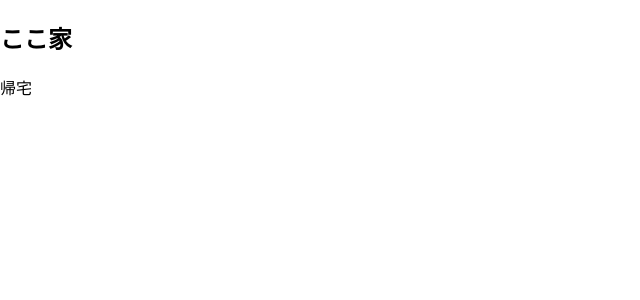
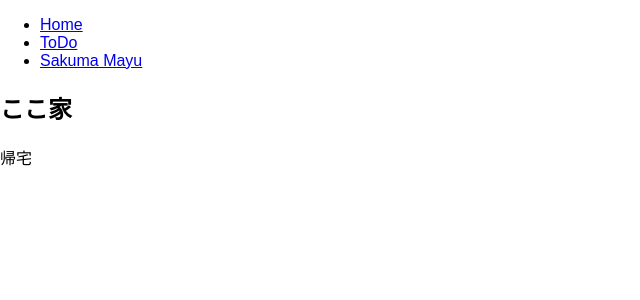
Before and after one commit to zenmaibane/ReactPractice, a React (Create React App) app: page / in a window 1280 px wide. Shown: the top 300 px of the page, without its empty margins (0-640 px from the left). Built offline with nearby package versions, Linux system fonts and the light colour scheme.

Commit message:
これがreact-routerかっつってる

```diff
--- a/src/components/App.tsx
+++ b/src/components/App.tsx
@@ -1,4 +1,4 @@
-import { BrowserRouter, Route } from 'react-router-dom';
+import { BrowserRouter, Route, Link } from 'react-router-dom';
 import * as React from 'react';
 import Sakumamayu from './Sakumamayu';
 import ToDo from './ToDo';
@@ -10,9 +10,18 @@ class App extends React.Component {
     return (
       <BrowserRouter>
         <div>
-          <Route path="/" component={Home} />
-          <Route path="/sakumamayu" component={Sakumamayu} />
-          <Route path="/todo" component={ToDo} />
+          <div>
+            <ul>
+              <li><Link to="/">Home</Link></li>
+              <li><Link to="/todo">ToDo</Link></li>
+              <li><Link to="/sakumamayu">Sakuma Mayu</Link></li>
+            </ul>
+          </div>
+          <div>
+            <Route exact={true} path="/" component={Home} />
+            <Route path="/todo" component={ToDo} />
+            <Route path="/sakumamayu" component={Sakumamayu} />
+          </div>
         </div>
       </BrowserRouter>
     );
```
